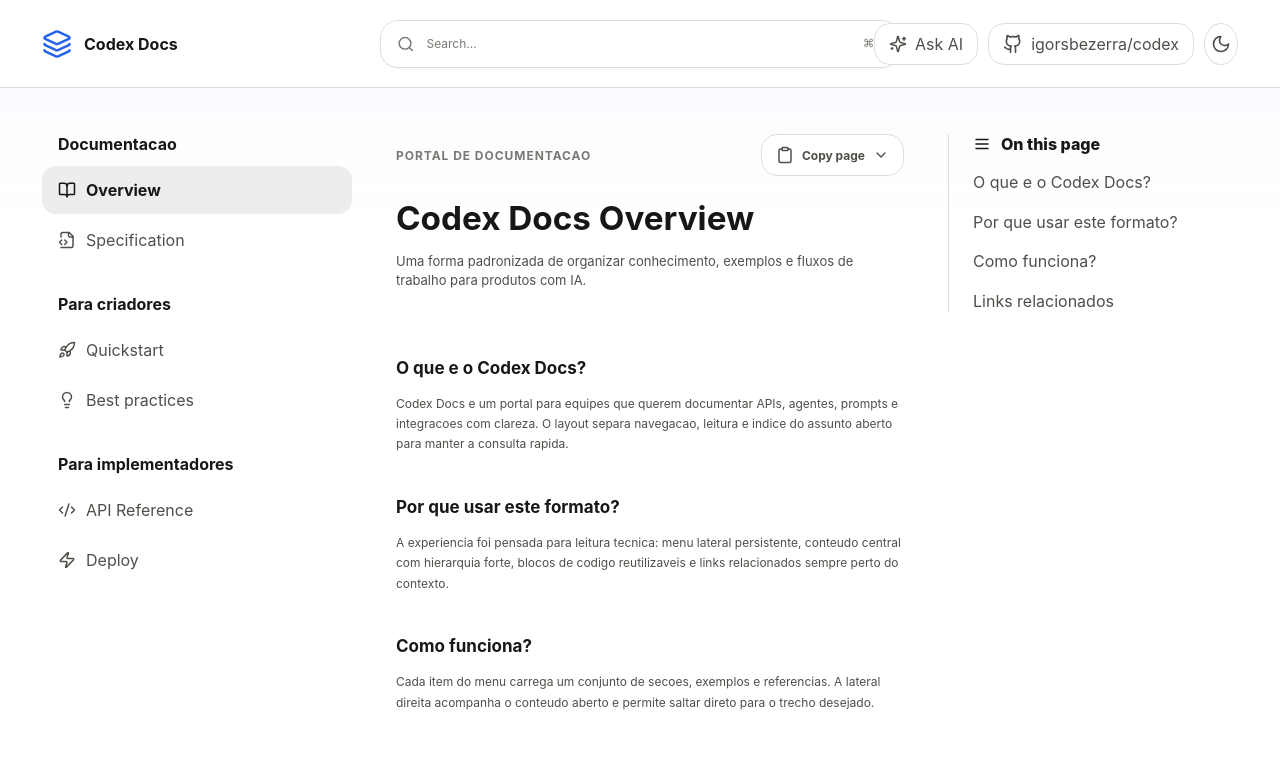
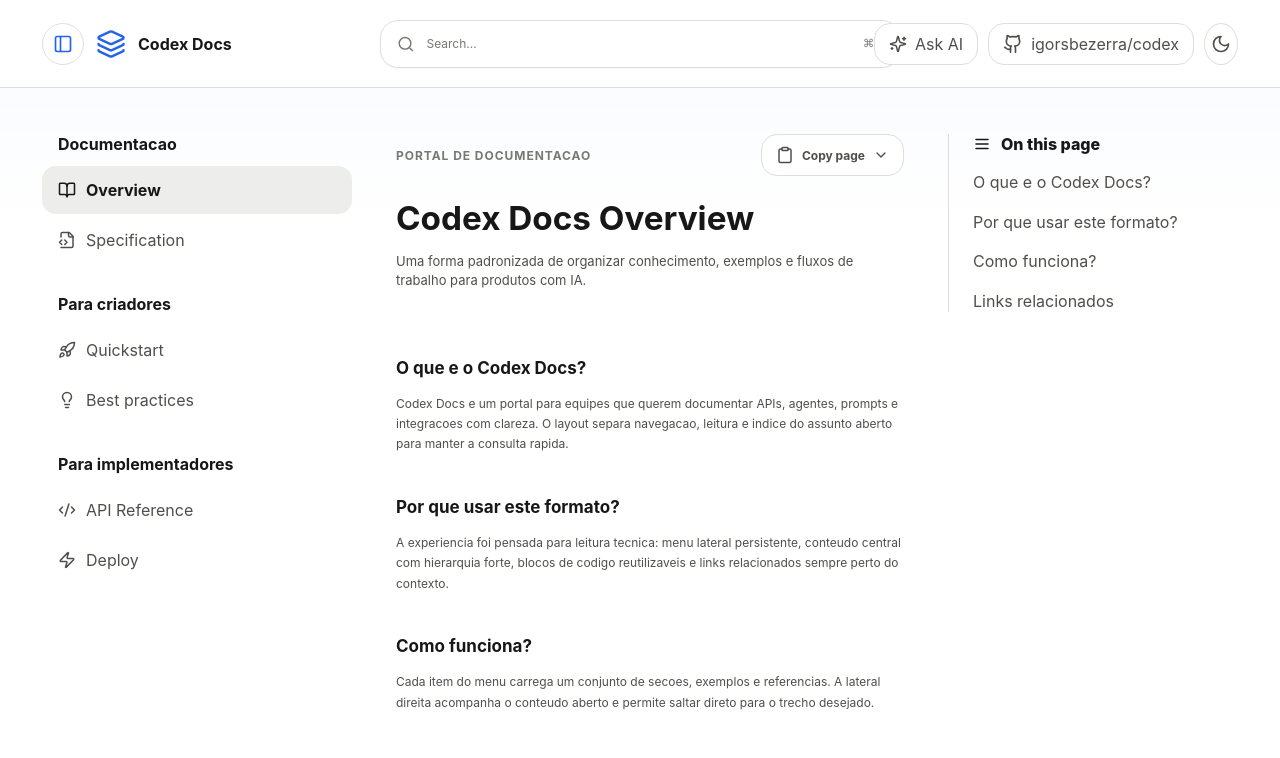
Before and after one commit to igorsbezerra/codex-igor.dev, a Next.js app: page / in a window 1280 px wide. Shown: the top 758 px of the page. Built offline with nearby package versions, Linux system fonts and the light colour scheme.

Commit message:
Add sidebar toggle shortcut

```diff
--- a/app/components/docs-portal.jsx
+++ b/app/components/docs-portal.jsx
@@ -15,6 +15,7 @@ export function DocsPortal() {
   const [theme, setTheme] = useState("light");
   const [mobileMenuOpen, setMobileMenuOpen] = useState(false);
   const [searchOpen, setSearchOpen] = useState(false);
+  const [sidebarCollapsed, setSidebarCollapsed] = useState(false);
   const activeDoc = docs.find((item) => item.id === activeId) ?? docs[0];
 
   useEffect(() => {
@@ -33,6 +34,12 @@ export function DocsPortal() {
       if ((event.metaKey || event.ctrlKey) && event.key.toLowerCase() === "k") {
         event.preventDefault();
         setSearchOpen(true);
+      }
+
+      if ((event.metaKey || event.ctrlKey) && event.key.toLowerCase() === "b") {
+        event.preventDefault();
+        setSidebarCollapsed((collapsed) => !collapsed);
+        setMobileMenuOpen(false);
       }
 
       if (event.key === "Escape") {
@@ -84,14 +91,17 @@ export function DocsPortal() {
         theme={theme}
         onOpenMenu={() => setMobileMenuOpen(true)}
         onOpenSearch={() => setSearchOpen(true)}
+        onToggleSidebar={() => setSidebarCollapsed((collapsed) => !collapsed)}
+        sidebarCollapsed={sidebarCollapsed}
         onToggleTheme={() => setTheme(theme === "dark" ? "light" : "dark")}
       />
 
-      <div className="layout-grid">
+      <div className={`layout-grid ${sidebarCollapsed ? "is-sidebar-collapsed" : ""}`}>
         <SideNav
           activeDocId={activeDoc.id}
           groupedDocs={filteredGroups}
           isOpen={mobileMenuOpen}
+          isCollapsed={sidebarCollapsed}
           onClose={() => setMobileMenuOpen(false)}
           onSelectDoc={selectDoc}
         />
--- a/app/components/side-nav.jsx
+++ b/app/components/side-nav.jsx
@@ -3,9 +3,12 @@
 import { X } from "lucide-react";
 import { DocIcon } from "./doc-icons";
 
-export function SideNav({ activeDocId, groupedDocs, isOpen, onClose, onSelectDoc }) {
+export function SideNav({ activeDocId, groupedDocs, isOpen, isCollapsed, onClose, onSelectDoc }) {
   return (
-    <aside className={`left-nav ${isOpen ? "is-open" : ""}`} aria-label="Menu principal">
+    <aside
+      className={`left-nav ${isOpen ? "is-open" : ""} ${isCollapsed ? "is-collapsed" : ""}`}
+      aria-label="Menu principal"
+    >
       <div className="mobile-nav-header">
         <span>Menu</span>
         <button type="button" className="icon-button" onClick={onClose} aria-label="Fechar menu">
--- a/app/components/top-bar.jsx
+++ b/app/components/top-bar.jsx
@@ -1,13 +1,22 @@
 "use client";
 
-import { Github, Layers3, Menu, Moon, Search, Sparkles, Sun } from "lucide-react";
+import { Github, Layers3, Menu, Moon, PanelLeft, Search, Sparkles, Sun } from "lucide-react";
 
-export function TopBar({ query, theme, onOpenMenu, onOpenSearch, onToggleTheme }) {
+export function TopBar({ query, theme, onOpenMenu, onOpenSearch, onToggleSidebar, sidebarCollapsed, onToggleTheme }) {
   return (
     <header className="topbar">
       <div className="brand">
         <button type="button" className="icon-button mobile-menu-button" onClick={onOpenMenu} aria-label="Abrir menu">
           <Menu size={21} />
+        </button>
+        <button
+          type="button"
+          className="icon-button sidebar-toggle-button"
+          onClick={onToggleSidebar}
+          aria-label={sidebarCollapsed ? "Mostrar sidebar" : "Esconder sidebar"}
+          title="Toggle sidebar (⌘B)"
+        >
+          <PanelLeft size={20} />
         </button>
         <Layers3 size={30} />
         <span>Codex Docs</span>
--- a/app/globals.css
+++ b/app/globals.css
@@ -111,6 +111,10 @@ a {
   color: var(--accent);
 }
 
+.sidebar-toggle-button {
+  display: grid;
+}
+
 .search-box {
   width: 100%;
   gap: 12px;
@@ -209,6 +213,11 @@ a {
   max-width: 1680px;
   margin: 0 auto;
   padding: 46px 42px 80px;
+}
+
+.layout-grid.is-sidebar-collapsed {
+  grid-template-columns: minmax(0, 880px) 300px;
+  max-width: 1326px;
 }
 
 .search-overlay {
@@ -316,6 +325,10 @@ a {
 .left-nav {
   align-self: start;
   padding-right: 10px;
+}
+
+.left-nav.is-collapsed {
+  display: none;
 }
 
 .nav-group {
@@ -666,6 +679,10 @@ a {
     padding-inline: 24px;
   }
 
+  .layout-grid.is-sidebar-collapsed {
+    grid-template-columns: minmax(0, 1fr);
+  }
+
   .right-toc {
     display: none;
   }
@@ -683,6 +700,10 @@ a {
 
   .mobile-menu-button {
     display: grid;
+  }
+
+  .sidebar-toggle-button {
+    display: none;
   }
 
   .search-box {
@@ -721,6 +742,10 @@ a {
     transform: translateX(0);
   }
 
+  .left-nav.is-collapsed {
+    display: block;
+  }
+
   .mobile-nav-header {
     display: flex;
     justify-content: space-between;
--- a/package.json
+++ b/package.json
@@ -1,6 +1,6 @@
 {
   "name": "codex-docs-portal",
-  "version": "0.1.0",
+  "version": "0.0.2",
   "private": true,
   "scripts": {
     "dev": "next dev",
```
Also changed, not shown: 1 other file (tests, documents, lock files or other folders).
